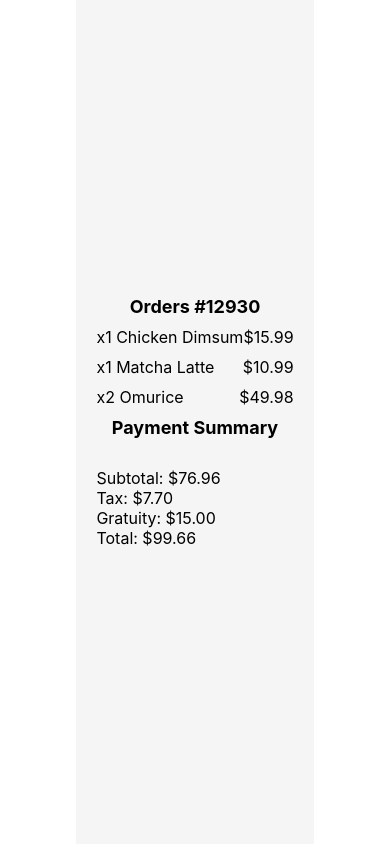
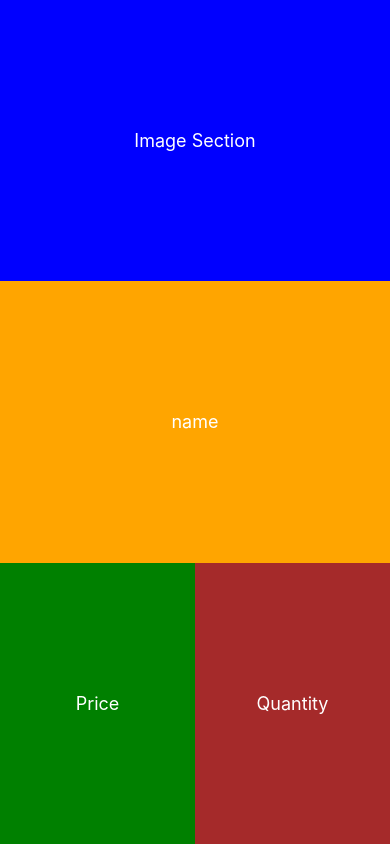
Before and after one commit to Shoyebahmmed/Catalyst, a React Native app: screen / in a window 390 px wide. Built offline with nearby package versions, Linux system fonts and the light colour scheme.

Commit message:
update_2

```diff
--- a/App.js
+++ b/App.js
@@ -1,12 +1,12 @@
 import { StatusBar } from 'expo-status-bar';
 import { StyleSheet, Text, View } from 'react-native';
-import Food_View_Component from './Components/Food_View_Component';
-import Order_Table_Calculation from './Components/order_table_calculation';
+import Food_View_Container from './Components/Food_View_Container';
+
 
 export default function App() {
   return (
     <View style={styles.container}>
-      <Order_Table_Calculation />
+      <Food_View_Container />
     </View>
   );
 }
--- a/Components/Food_View_Component.js
+++ b/Components/Food_View_Container.js
@@ -1,45 +1,33 @@
 import { StatusBar } from 'expo-status-bar';
-import { StyleSheet, Text, View, Image } from 'react-native';
-import React,{useState} from 'react';
+import { StyleSheet, Text, View } from 'react-native';
 
-export default function Food_View_Component() {
-
-  const img_url = require('./images/shrimp.jpg');
-  const [food_name, set_name] = useState('Shrimp Soup') ;
-  const [product_price, set_price]= useState(15);
-
-
+export default function Food_View_Container() {
   return (
     <View style={styles.container}>
       <View style={styles.mineview}>
       <View style={styles.img}>
-        <Image
-
-        source = {img_url}
-        style = {styles.img_style}
-        resizeMode = 'contain'
-
-        />
-
-
+        <Text style={styles.text}>Image Section</Text>
         </View>
 
-        <View style={styles.body}>
+        <View style={styles.bodySection}>
             <View style={styles.name}>
-            <Text style={styles.text}>{food_name}</Text> {/*Added Text for visibility*/}
+                <Text style={styles.text}> name </Text>
+            </View>
         </View>
 
         <View style={styles.priceSection}>
         <View style={styles.price}>
-              <Text style={styles.text}>{product_price}</Text> {/*Added Text for visibility*/}
+        <Text style={styles.text}> Price </Text>
         </View>
+
         <View style={styles.quantity}>
-              <Text style={styles.text}>{product_price}</Text> {/*Added Text for visibility*/}
+              <Text style={styles.text}>
+                Quantity
+              </Text>
               </View>
         </View>
+
       </View>
-      </View>
-      <StatusBar style="auto" /> {/* Keep the status bar visible */}
     </View>
   );
 }
@@ -66,7 +54,7 @@ const styles = StyleSheet.create({
     alignItems: 'center', // Center text horizontally
   },
 
-  body: {
+  bodySection: {
     flex: 1,
     backgroundColor: 'red',
     flexDirection: 'column',
--- a/Components/order_table_calculation.js
+++ /dev/null
@@ -1,84 +0,0 @@
-import React from 'react';
-import { View, Text, StyleSheet } from 'react-native';
-
-export default function order_table_calculation() {
-  // Orders with corrected individual price
-  const orders = [
-    { id: 1, name: 'Chicken Dimsum', quantity: 1, price: 15.99 },
-    { id: 2, name: 'Matcha Latte', quantity: 1, price: 10.99 },
-    { id: 3, name: 'Omurice', quantity: 2, price: 24.99 }, // Price per item
-  ];
-
-  const gratuity = 15.00;
-  const taxRate = 0.10; // Assuming a 10% tax rate
-
-  // Function to calculate subtotal
-  const calculateSubtotal = () => {
-    return orders.reduce((total, order) => total + (order.quantity * order.price), 0);
-  };
-
-  // Function to calculate tax based on subtotal
-  const calculateTax = (subtotal) => {
-    return subtotal * taxRate;
-  };
-
-  // Function to calculate the total cost
-  const calculateTotal = (subtotal) => {
-    return subtotal + calculateTax(subtotal) + gratuity;
-  };
-
-  const subtotal = calculateSubtotal();
-  const tax = calculateTax(subtotal);
-  const total = calculateTotal(subtotal);
-
-  return (
-    <View style={styles.container}>
-      <Text style={styles.title}>Orders #12930</Text>
-      {orders.map((order) => (
-        <View key={order.id} style={styles.order}>
-          <Text style={styles.orderText}>x{order.quantity} {order.name}</Text>
-          <Text style={styles.orderText}>${(order.quantity * order.price).toFixed(2)}</Text>
-        </View>
-      ))}
-      <Text style={styles.title}>Payment Summary</Text>
-      <View style={styles.summary}>
-        <Text style={styles.summaryText}>Subtotal: ${subtotal.toFixed(2)}</Text>
-        <Text style={styles.summaryText}>Tax: ${tax.toFixed(2)}</Text>
-        <Text style={styles.summaryText}>Gratuity: ${gratuity.toFixed(2)}</Text>
-        <Text style={styles.summaryText}>Total: ${total.toFixed(2)}</Text>
-      </View>
-    </View>
-  );
-}
-
-// Styles for the components
-const styles = StyleSheet.create({
-  container: {
-    flex: 1,
-    justifyContent: 'center',
-    alignItems: 'center',
-    padding: 20,
-    backgroundColor: '#F5F5F5', // Light background for better contrast
-  },
-  title: {
-    fontSize: 18,
-    fontWeight: 'bold',
-    marginBottom: 10,
-  },
-  order: {
-    flexDirection: 'row',
-    justifyContent: 'space-between',
-    width: '100%',
-    marginBottom: 10,
-  },
-  orderText: {
-    fontSize: 16,
-  },
-  summary: {
-    marginTop: 20,
-    width: '100%',
-  },
-  summaryText: {
-    fontSize: 16,
-  },
-});
```
Lines whose indentation alone changed are shown as unchanged.
